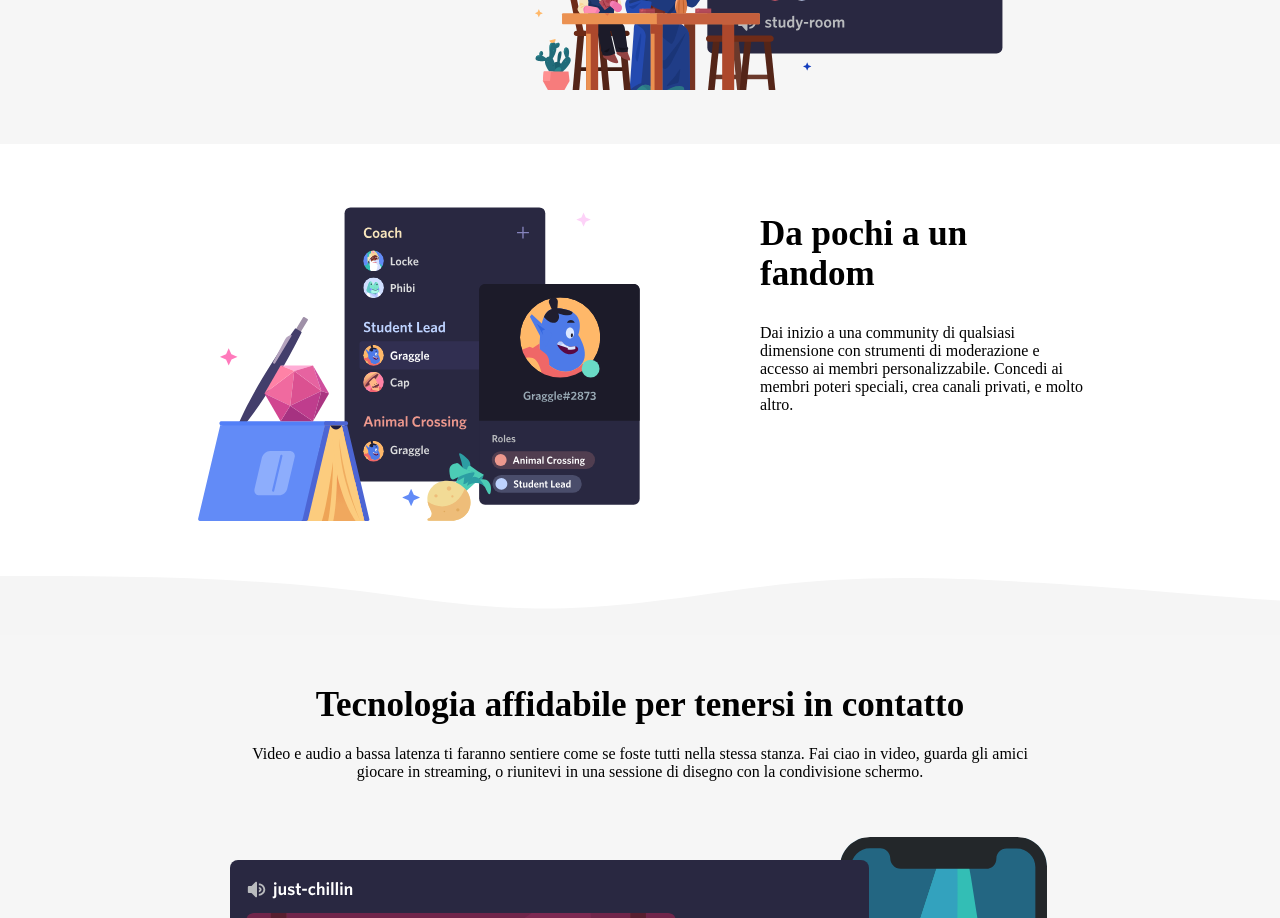
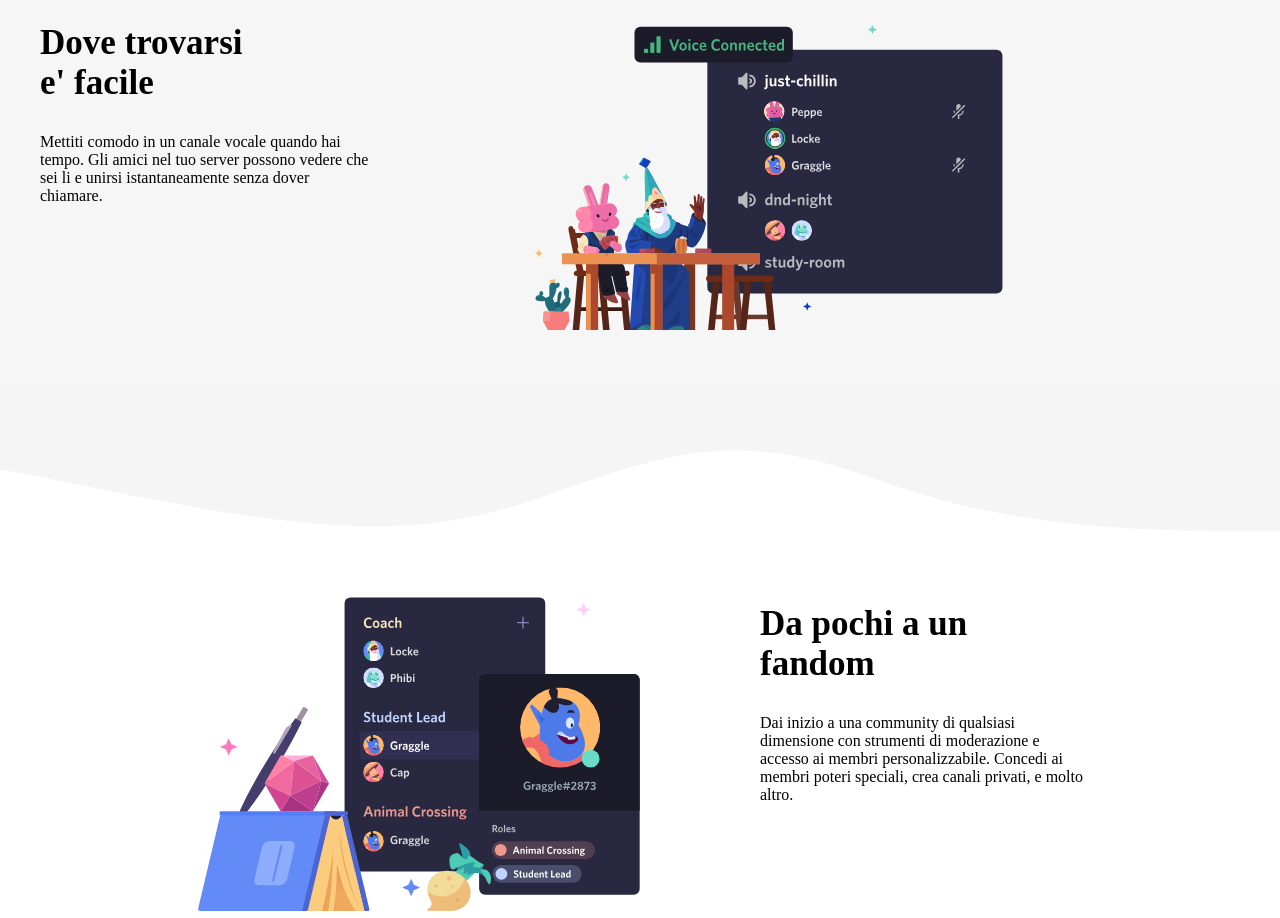
Before and after one commit to MatteoGrigoletto/htmlcss-discord, a plain HTML site: page index.html in a window 1280 px wide. Shown: the part 1293-2211 px from the top of the page. Drawn offline with Linux system fonts and the light colour scheme.

Commit message:
fix-onde

```diff
--- a/css/style.css
+++ b/css/style.css
@@ -90,10 +90,18 @@ main section:nth-child(2n+2){
 .bottom-footer{
     background-color: #23272a;
 }
-.wave{
+main section:nth-child(odd)::after{
+    height: 150px;
+    content:"";
     background-image: url(../img/wave1.svg);
-    height: 60px;
-    width: 100%;
+    display: block;
+}
+main section:nth-child(1n+2)::before{
+    height: 150px;
+    content:"";
+    background-image: url(../img/wave1.svg);
+    display: block;
+    transform: rotate(180deg);
 }
 /*-------
  header
--- a/index.html
+++ b/index.html
@@ -60,8 +60,6 @@
                     <p class="description-img1">I server Discord sono organizzati in canali tematici in cui puoi collaborare, condividere o semplicemente parlare della tua gioranta senza intasare una chat di gruppo</p>
                 </div>
             </div>
-<!--div per fare onde.... after e before non mi funzionano -.-   -->
-            <div class="wave"></div>
         </section>
 <!--/prima sezione-->
         <section>
@@ -84,8 +82,6 @@
                     <p>Dai inizio a una community di qualsiasi dimensione con strumenti di moderazione e accesso ai membri personalizzabile. Concedi ai membri poteri speciali, crea canali privati, e molto altro.</p>
                 </div>
             </div>
-<!-- div per fare onde.... after e before non mi funzionano -.-  -->
-            <div class="wave"></div>
         </section>
 <!--/terza sezione-->
         <section>
```
